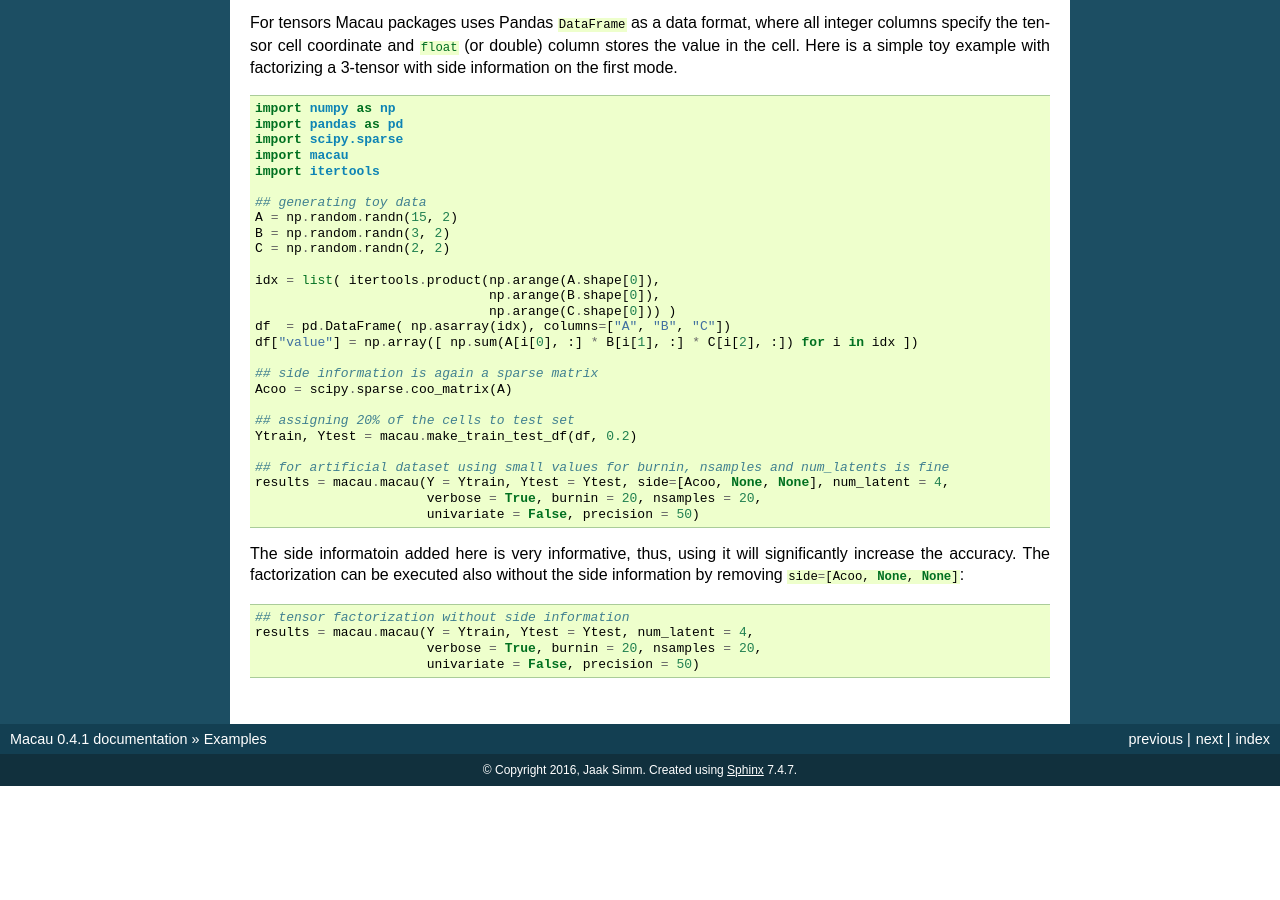
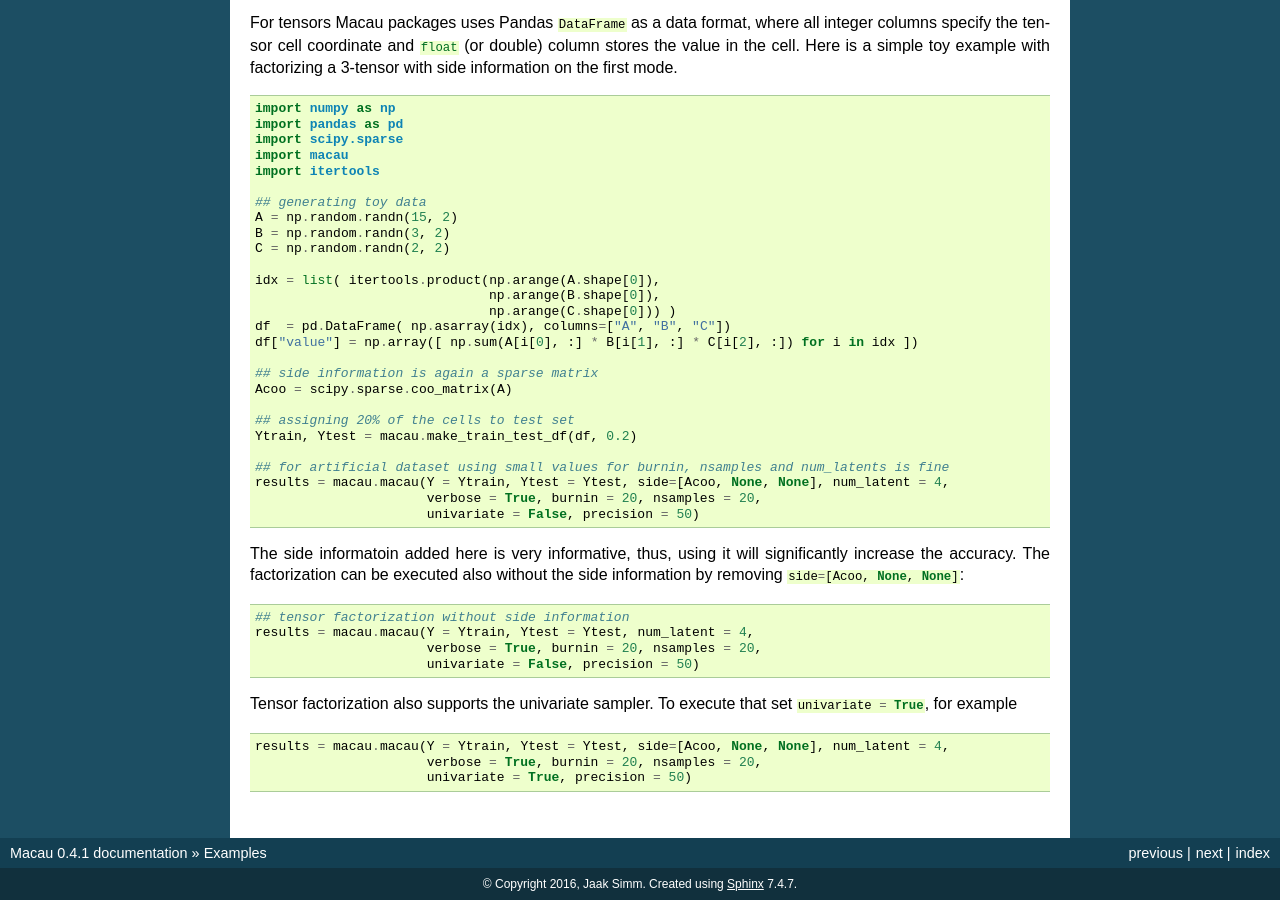
Before and after one commit to jaak-s/macau, a Sphinx documentation site: the page built from docs/source/examples.rst, in a window 1280 px wide and 900 px high, scrolled down 3058 px. Built offline with Sphinx 7.4.7, drawn with Linux system fonts in a browser that asks for light colours; before the commit the page ends 3844 px from its top, so only the background shows below that.

Commit message:
added univariate sampler example

```diff
--- a/docs/source/examples.rst
+++ b/docs/source/examples.rst
@@ -223,3 +223,12 @@ the accuracy. The factorization can be executed also without the side informatio
     results = macau.macau(Y = Ytrain, Ytest = Ytest, num_latent = 4,
                           verbose = True, burnin = 20, nsamples = 20,
                           univariate = False, precision = 50)
+
+
+Tensor factorization also supports the univariate sampler. To execute that set :python:`univariate = True`, for example
+
+.. code-block:: python
+
+    results = macau.macau(Y = Ytrain, Ytest = Ytest, side=[Acoo, None, None], num_latent = 4,
+                          verbose = True, burnin = 20, nsamples = 20,
+                          univariate = True, precision = 50)
```
